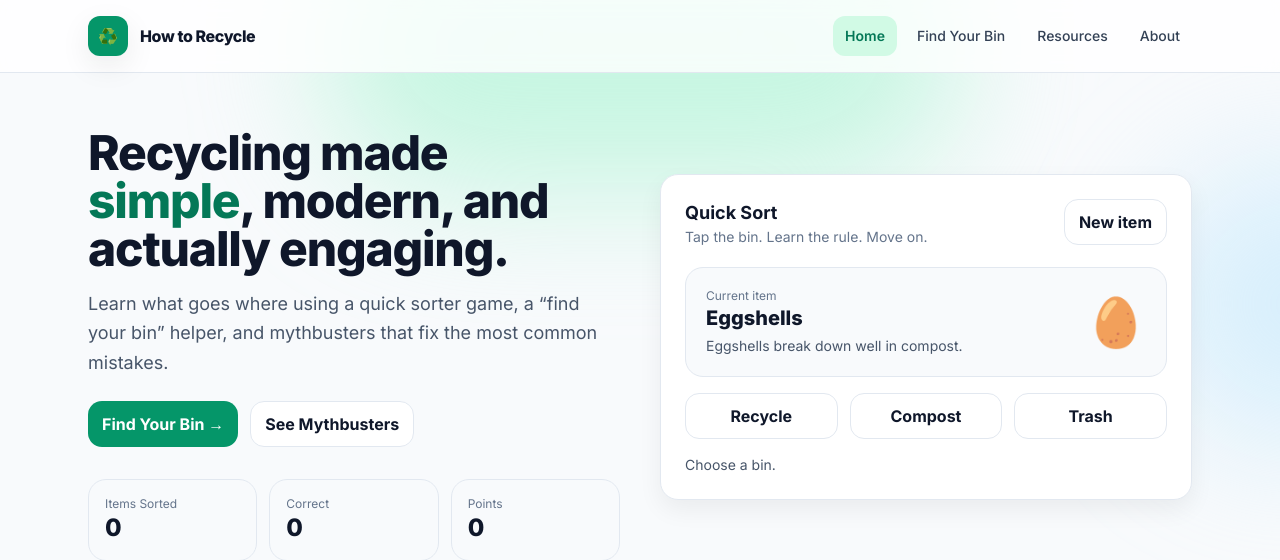
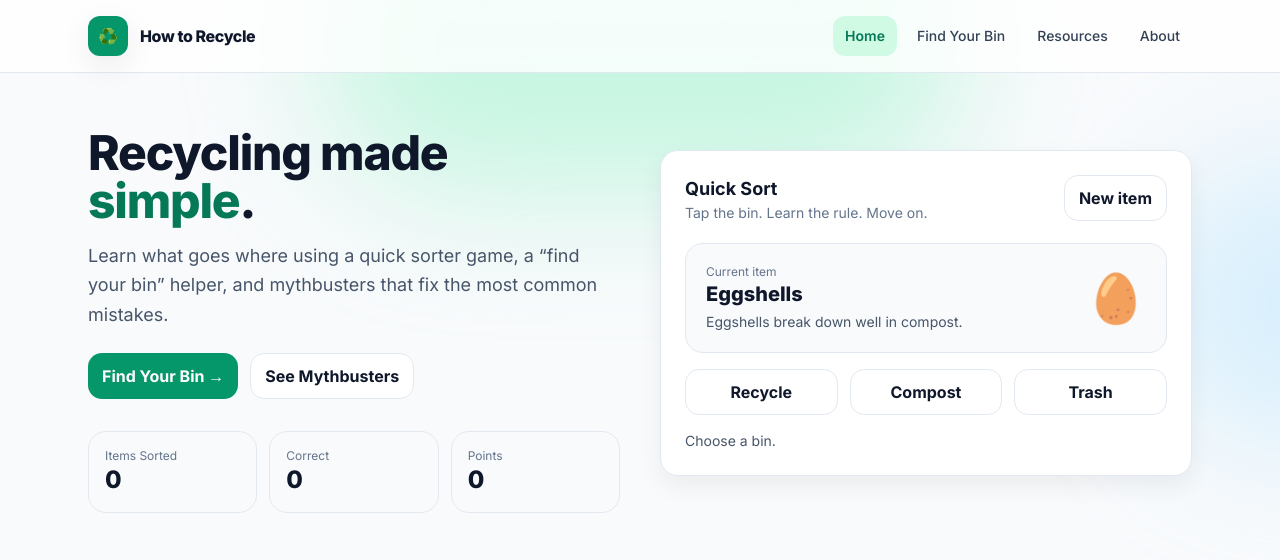
Before and after one commit to glrobinson/catfishingSite, a Flask app: page / in a window 1280 px wide. Shown: the top 560 px of the page. Run offline with Flask 3, Linux system fonts and the light colour scheme; some libraries are stand-ins or nearby versions.

Commit message:
fixing title

```diff
--- a/templates/index.html
+++ b/templates/index.html
@@ -8,7 +8,7 @@
   <div>
 
     <h1 class="mt-4 text-4xl sm:text-5xl font-extrabold tracking-tight leading-tight">
-      Recycling made <span class="text-brand-700">simple</span>, modern, and actually engaging.
+      Recycling made <span class="text-brand-700">simple</span>.
     </h1>
 
     <p class="mt-4 text-lg text-slate-600 leading-relaxed max-w-xl">
```
